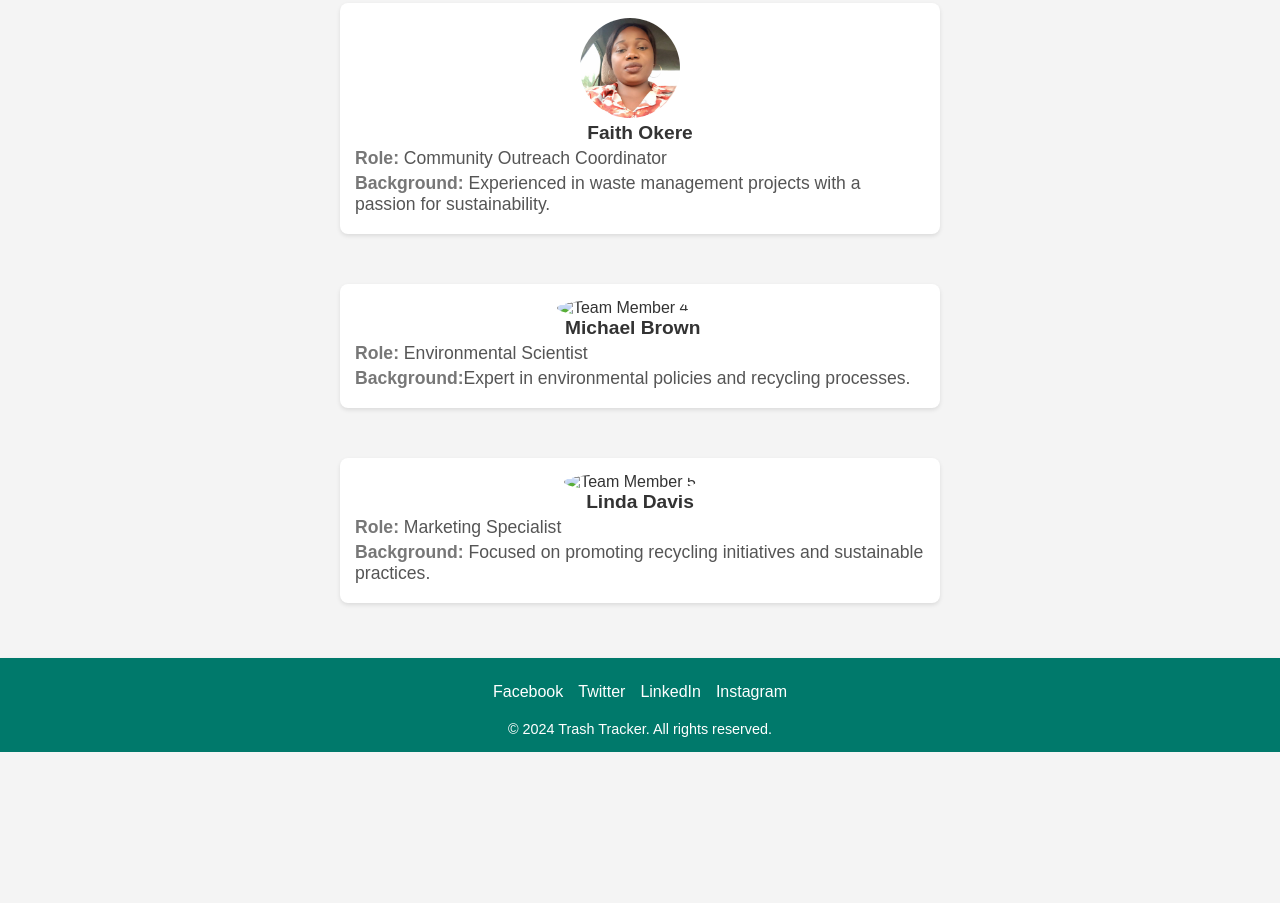
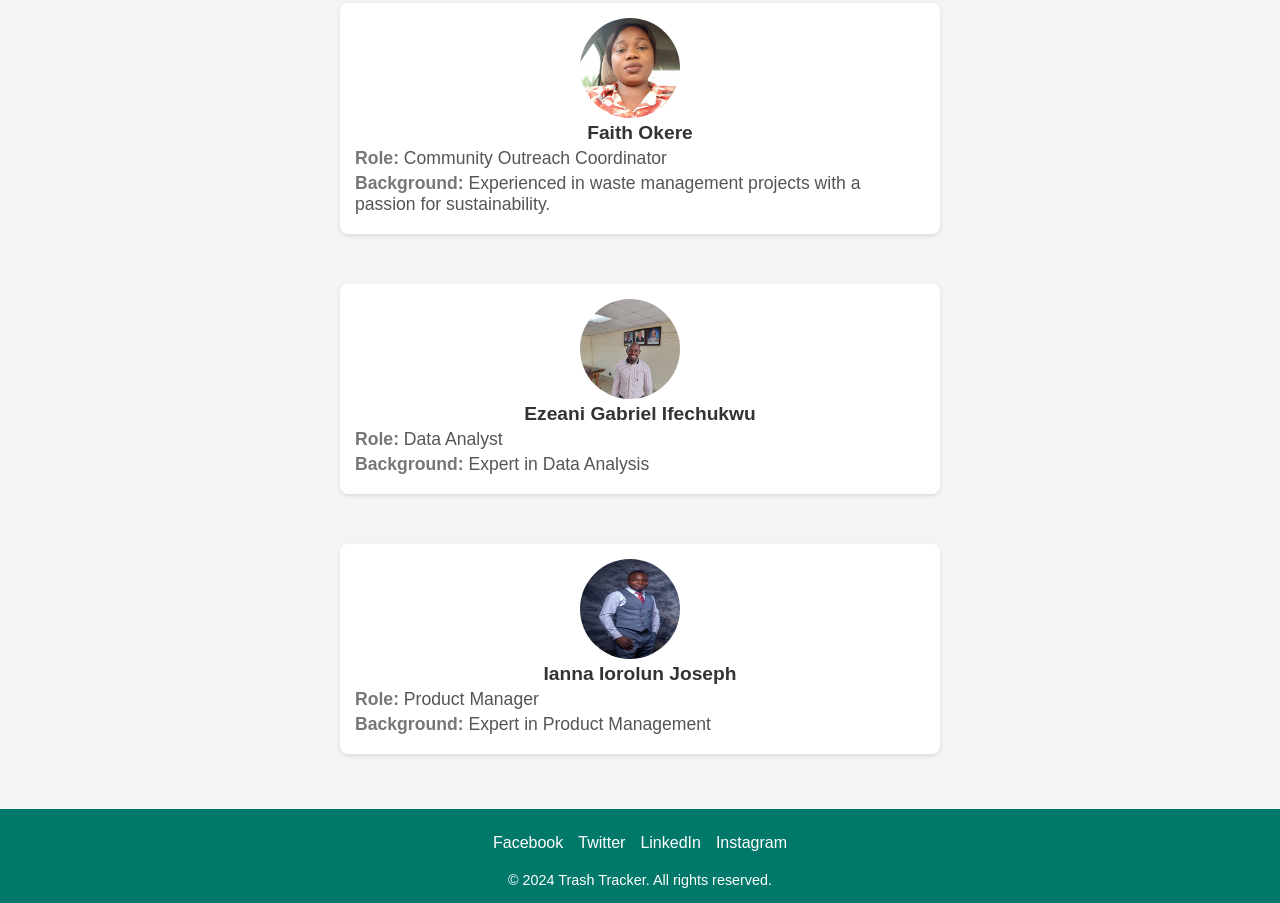
Before and after one commit to ignatiusomeje/trashTracker, a plain HTML site: page team.html in a window 1280 px wide. Shown: the part 756-1659 px from the top of the page. Before the commit the page ends 1508 px from the top, so only its background shows below. Drawn offline with Linux system fonts and the light colour scheme; a script that the page names is missing.

Commit message:
fix:restore to former

```diff
--- a/team.css
+++ b/team.css
@@ -62,6 +62,7 @@ body {
     }
 
     .team-details {
+      width: 100%;
       h3 {
         font-size: 1.2em;
         margin: 0;
--- a/team.html
+++ b/team.html
@@ -88,23 +88,25 @@
         </div>
         <div class="team-member">
           <div class="team-details">
-            <img src="images/profile_icon.jpg" alt="Team Member 4" />
-            <h3>Michael Brown</h3>
-            <p><span>Role:</span> Environmental Scientist</p>
+            <img
+              src="images/Gabriel.jpg"
+              alt="Team Member 4"
+              style="object-fit: cover"
+            />
+            <h3>Ezeani Gabriel Ifechukwu</h3>
+            <p><span>Role:</span> Data Analyst</p>
             <p>
-              <span>Background:</span>Expert in environmental policies and
-              recycling processes.
+              <span>Background:</span> Expert in Data Analysis
             </p>
           </div>
         </div>
         <div class="team-member">
           <div class="team-details">
-            <img src="images/profile_icon.jpg" alt="Team Member 5" />
-            <h3>Linda Davis</h3>
-            <p><span>Role:</span> Marketing Specialist</p>
+            <img src="images/IOROLUN.jpg" alt="Team Member 5" />
+            <h3>Ianna Iorolun Joseph</h3>
+            <p><span>Role:</span> Product Manager</p>
             <p>
-              <span>Background:</span> Focused on promoting recycling
-              initiatives and sustainable practices.
+              <span>Background:</span> Expert in Product Management
             </p>
           </div>
         </div>
```
Also changed, not shown: dumpsites.html (+0 -10 lines), map.js (+0 -9 lines), images/Gabriel.jpg (added), images/IMG-20241029-WA0004.jpg (deleted), images/IMG-20241029-WA0005.jpg (deleted), images/IMG-20241029-WA0006.jpg (deleted), images/IMG-20241029-WA0007.jpg (deleted), images/IMG-20241029-WA0008.jpg (deleted), images/IMG-20241029-WA0009.jpg (deleted), images/IMG-20241029-WA0010.jpg (deleted), images/IMG-20241029-WA0011.jpg (deleted), images/IMG-20241029-WA0012.jpg (deleted), images/IOROLUN.jpg (added).
